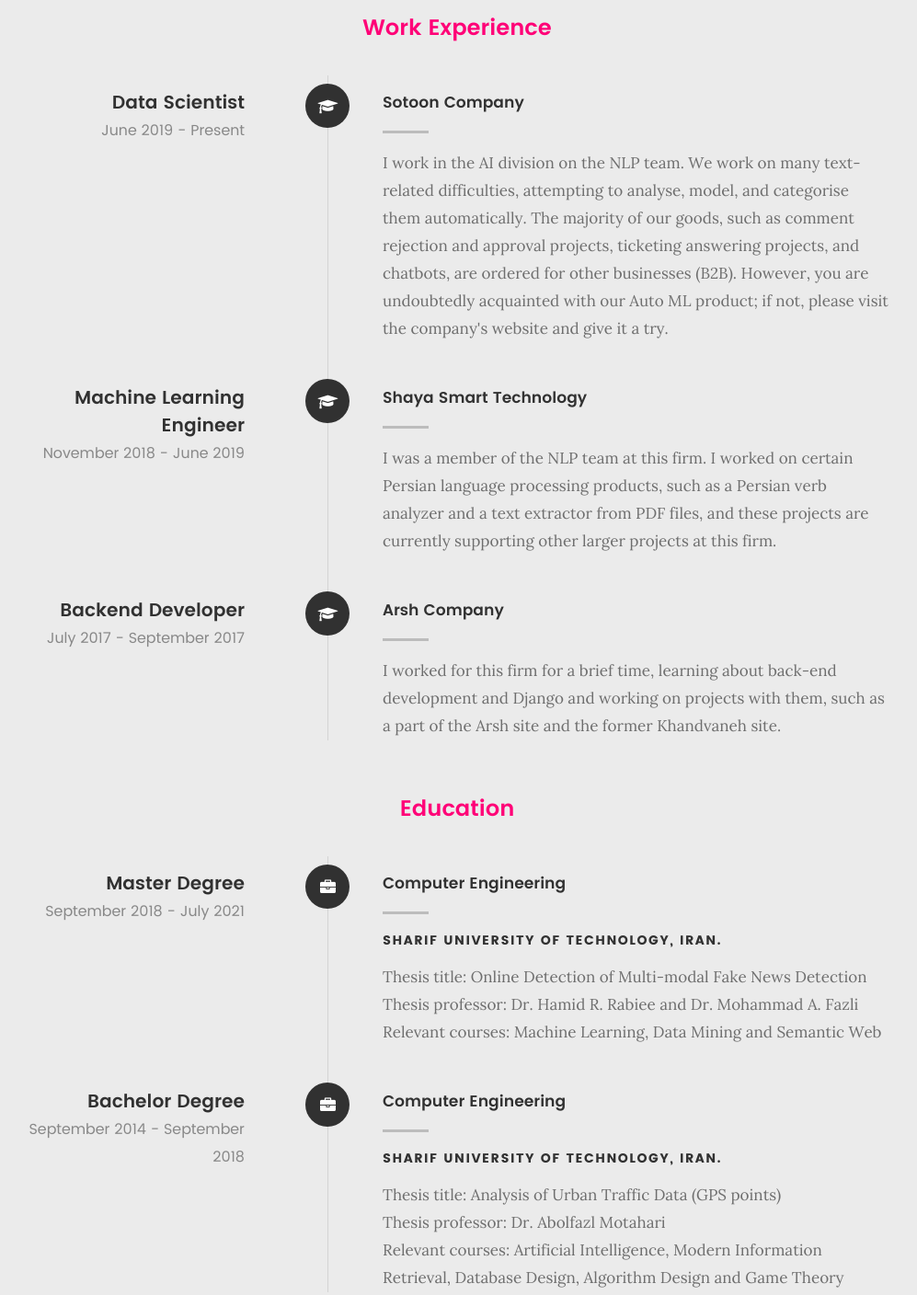
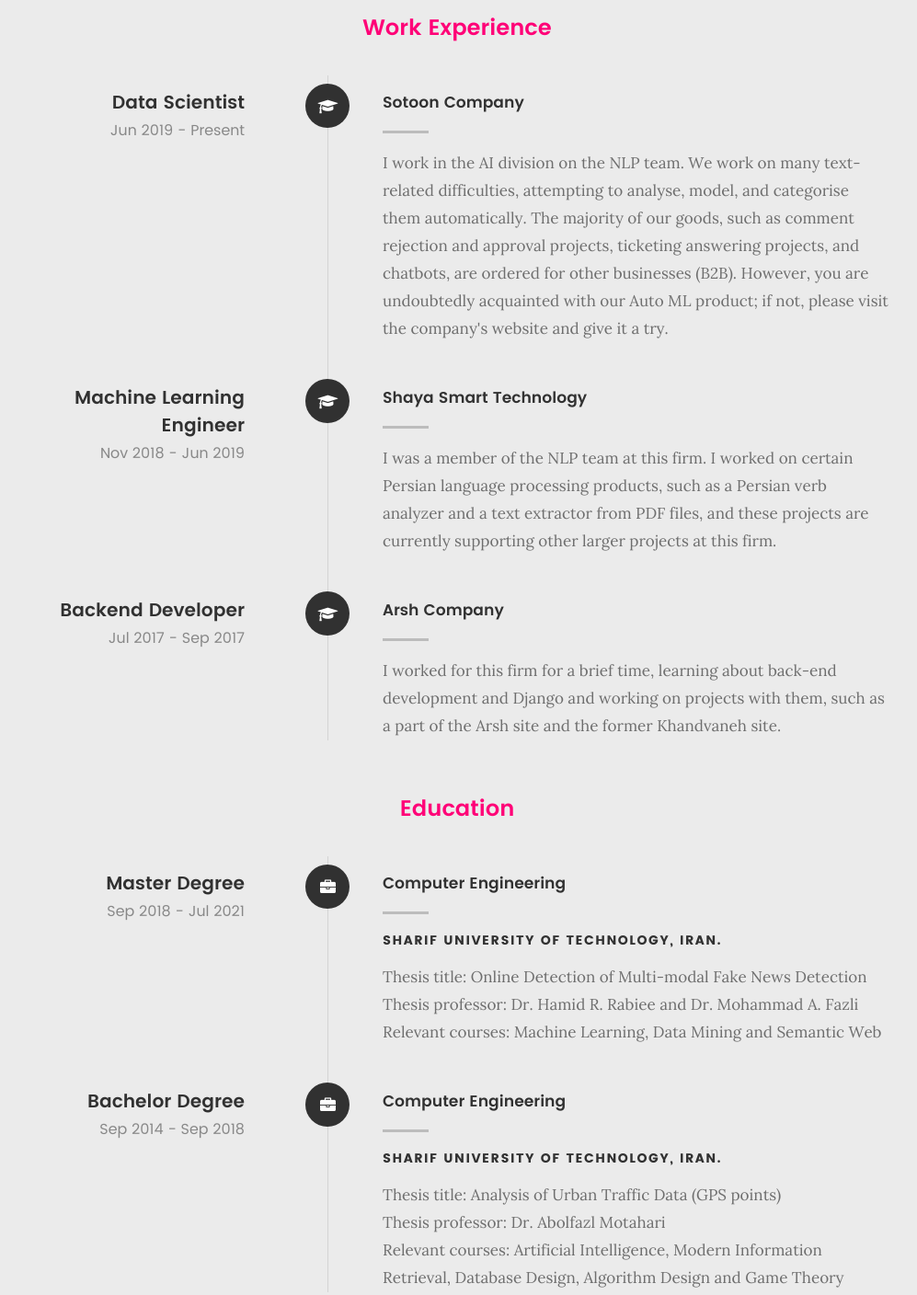
Before and after one commit to FaezeGhorbanpour/first-personal-page, a plain HTML site: page index.html in a window 1280 px wide. Shown: the part 1900-3308 px from the top of the page at 92% size, without its empty margins (143-1140 px from the left). Drawn offline with Linux system fonts and the light colour scheme; files whose address does not match are found by name.

Commit message:
months abbrevation

```diff
--- a/index.html
+++ b/index.html
@@ -234,7 +234,7 @@
 
 	   				<div class="timeline-header">
 	   					<h3>Data Scientist</h3>
-	   					<p>June 2019 - Present</p>
+	   					<p>Jun 2019 - Present</p>
 	   				</div>
 
 	   				<div class="timeline-content">
@@ -252,7 +252,7 @@
 
 	   				<div class="timeline-header">
 	   					<h3>Machine Learning Engineer</h3>
-	   					<p>November 2018 - June 2019</p>
+	   					<p>Nov 2018 - Jun 2019</p>
 	   				</div>
 
 	   				<div class="timeline-content">
@@ -270,7 +270,7 @@
 
 	   				<div class="timeline-header">
 	   					<h3>Backend Developer</h3>
-	   					<p>July 2017 - September 2017</p>
+	   					<p>Jul 2017 - Sep 2017</p>
 	   				</div>
 
 	   				<div class="timeline-content">
@@ -306,7 +306,7 @@
 
 	   				<div class="timeline-header">
 	   					<h3>Master Degree</h3>
-	   					<p>September 2018 - July 2021</p>
+	   					<p>Sep 2018 - Jul 2021</p>
 	   				</div>
 
 	   				<div class="timeline-content">
@@ -327,7 +327,7 @@
 
 	   				<div class="timeline-header">
 	   					<h3>Bachelor Degree</h3>
-	   					<p>September 2014 - September 2018</p>
+	   					<p>Sep 2014 - Sep 2018</p>
 	   				</div>
 
 	   				<div class="timeline-content">
@@ -527,13 +527,14 @@
 	               </div>
 	        		</div> <!-- /folio-item -->
 
-	            <div class="bgrid folio-item">
+
+				 <div class="bgrid folio-item">
 	               <div class="item-wrap">
-	               	<img src="images/blockchain.jpg"alt="Clouds">
-	                  <a href="#modal-03" class="overlay">
+	               	<img src="images/map.jpg" alt="Salad">
+	                  <a href="#modal-07" class="overlay">
 	                     <div class="folio-item-table">
 	                     	<div class="folio-item-cell">
-	                     		<h3 class="folio-title">Blockchain System</h3>
+	                     		<h3 class="folio-title">Map Matching</h3>
 		     					    	<span class="folio-types">
 		     					      </span>
 		     					   </div>
@@ -541,6 +542,7 @@
 	                  </a>
 	               </div>
 	        		</div> <!-- /folio-item -->
+
 
 				 <div class="bgrid folio-item">
 	               <div class="item-wrap">
@@ -574,19 +576,18 @@
 
 				 <div class="bgrid folio-item">
 	               <div class="item-wrap">
-	               	<img src="images/map.jpg" alt="Salad">
-	                  <a href="#modal-07" class="overlay">
+	               	<img src="images/blockchain.jpg"alt="Clouds">
+	                  <a href="#modal-03" class="overlay">
 	                     <div class="folio-item-table">
 	                     	<div class="folio-item-cell">
-	                     		<h3 class="folio-title">Map Matching</h3>
+	                     		<h3 class="folio-title">Blockchain System</h3>
 		     					    	<span class="folio-types">
 		     					      </span>
 		     					   </div>
 	                     </div>
 	                  </a>
 	               </div>
-	        		</div> <!-- /folio-item -->
-
+				 </div> <!-- /folio-item -->
 
 
 				 <div class="bgrid folio-item">
```
